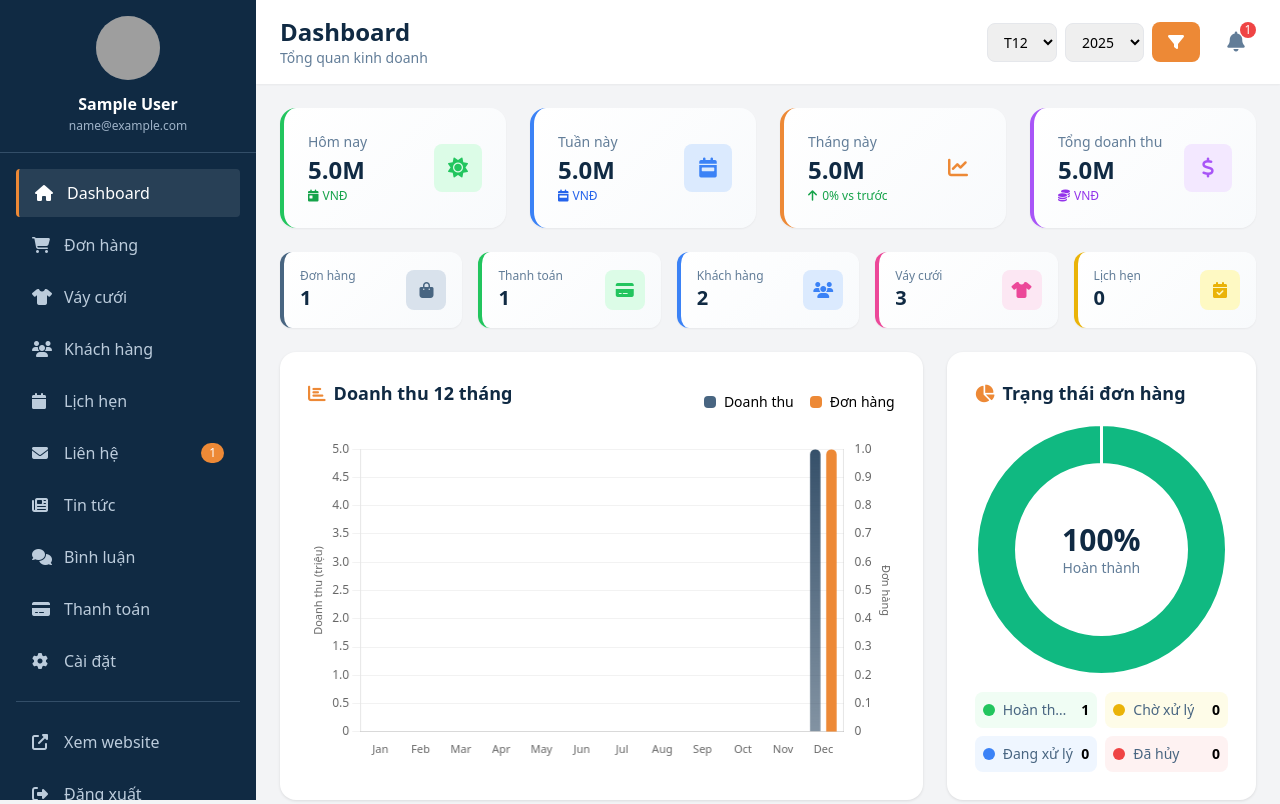
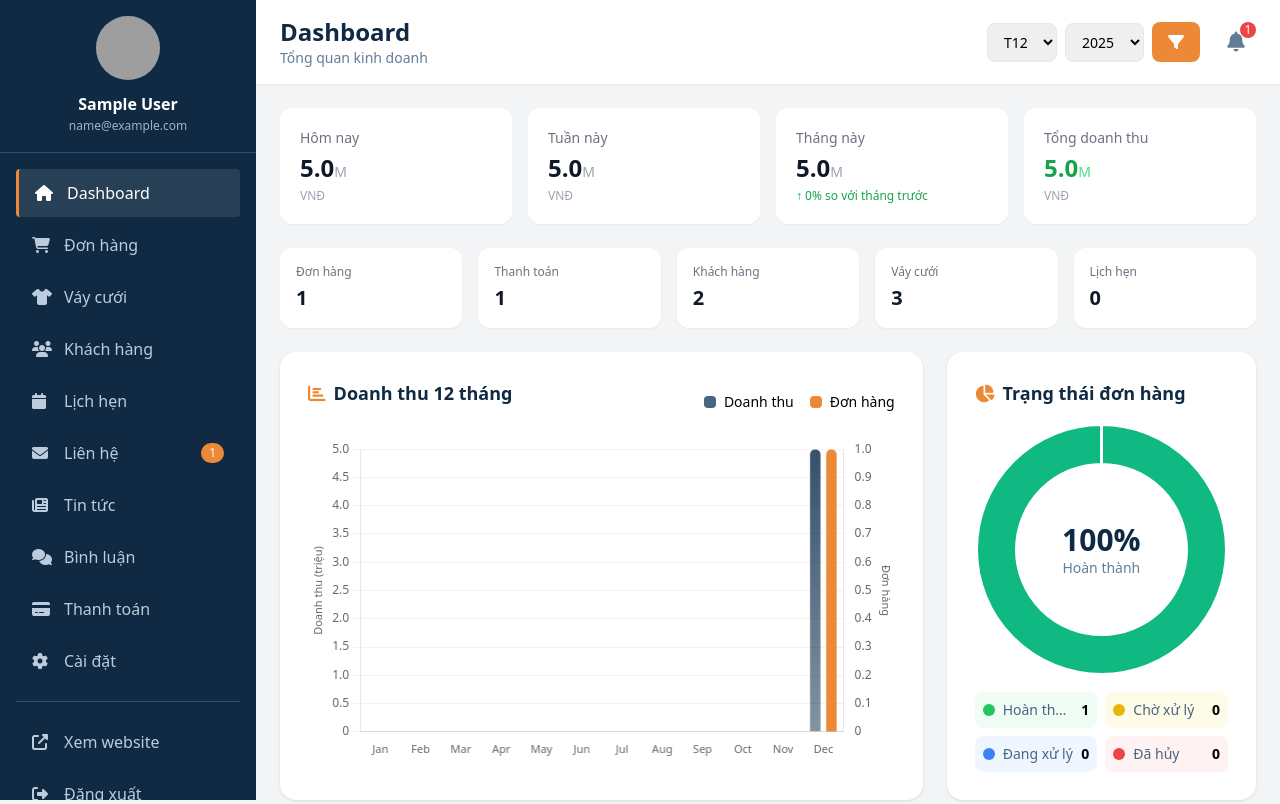
Before and after one commit to KyThuatTVU/DuAn_VayCuoi, a PHP site: page /wedding-dress/admin-dashboard.php in a window 1280 px wide. Shown: the top 804 px of the page. Run offline with PHP 8.4, Linux system fonts and the light colour scheme; the visitor is signed in with stand-in values (Sample User, id 1); data comes from the database, SQL or seed files in the repository; some libraries are stand-ins or nearby versions; grey boxes are pictures that could not be loaded.

Commit message:
cập nhật giao diện quản trị

```diff
--- a/admin-dashboard.php
+++ b/admin-dashboard.php
@@ -395,130 +395,86 @@ $growth_percent = $last_month_revenue > 0 ? round((($month_revenue - $last_month
 
             <!-- Content -->
             <div class="p-3 sm:p-4 lg:p-6 space-y-3 sm:space-y-4 lg:space-y-6 max-w-full overflow-x-hidden">
-                <!-- Stats Cards Row 1 -->
-                <div class="grid grid-cols-2 lg:grid-cols-4 gap-2 sm:gap-3 lg:gap-6">
-                    <!-- Doanh thu hôm nay -->
-                    <div class="card stat-card rounded-lg sm:rounded-xl lg:rounded-2xl p-2.5 sm:p-3 lg:p-6 shadow-sm border-l-2 sm:border-l-4 border-green-500">
-                        <div class="flex items-center justify-between gap-1 sm:gap-2">
-                            <div class="min-w-0 flex-1">
-                                <p class="text-navy-500 text-[10px] sm:text-xs lg:text-sm font-medium truncate">Hôm nay</p>
-                                <p class="text-base sm:text-lg lg:text-2xl font-bold text-navy-900 mt-0.5"><?php echo number_format($today_revenue/1000000, 1); ?>M</p>
-                                <p class="text-[10px] sm:text-xs text-green-600 mt-0.5 hidden sm:block"><i class="fas fa-calendar-day mr-1"></i>VNĐ</p>
-                            </div>
-                            <div class="w-8 h-8 sm:w-10 sm:h-10 lg:w-12 lg:h-12 bg-green-100 rounded-lg flex items-center justify-center flex-shrink-0">
-                                <i class="fas fa-sun text-green-500 text-sm sm:text-base lg:text-xl"></i>
-                            </div>
-                        </div>
+                <!-- Stats Cards Row 1 - Doanh thu -->
+                <div class="grid grid-cols-2 lg:grid-cols-4 gap-3 lg:gap-4">
+                    <!-- Hôm nay -->
+                    <div class="bg-white rounded-xl p-4 lg:p-5 shadow-sm hover:shadow-md transition-shadow">
+                        <p class="text-gray-500 text-xs lg:text-sm font-medium mb-1">Hôm nay</p>
+                        <p class="text-xl lg:text-2xl font-bold text-gray-900"><?php echo number_format($today_revenue/1000000, 1); ?><span class="text-sm font-normal text-gray-400">M</span></p>
+                        <p class="text-xs text-gray-400 mt-1">VNĐ</p>
                     </div>
 
-                    <!-- Doanh thu tuần -->
-                    <div class="card stat-card rounded-lg sm:rounded-xl lg:rounded-2xl p-2.5 sm:p-3 lg:p-6 shadow-sm border-l-2 sm:border-l-4 border-blue-500">
-                        <div class="flex items-center justify-between gap-1 sm:gap-2">
-                            <div class="min-w-0 flex-1">
-                                <p class="text-navy-500 text-[10px] sm:text-xs lg:text-sm font-medium truncate">Tuần này</p>
-                                <p class="text-base sm:text-lg lg:text-2xl font-bold text-navy-900 mt-0.5"><?php echo number_format($week_revenue/1000000, 1); ?>M</p>
-                                <p class="text-[10px] sm:text-xs text-blue-600 mt-0.5 hidden sm:block"><i class="fas fa-calendar-week mr-1"></i>VNĐ</p>
-                            </div>
-                            <div class="w-8 h-8 sm:w-10 sm:h-10 lg:w-12 lg:h-12 bg-blue-100 rounded-lg flex items-center justify-center flex-shrink-0">
-                                <i class="fas fa-calendar-week text-blue-500 text-sm sm:text-base lg:text-xl"></i>
-                            </div>
-                        </div>
+                    <!-- Tuần này -->
+                    <div class="bg-white rounded-xl p-4 lg:p-5 shadow-sm hover:shadow-md transition-shadow">
+                        <p class="text-gray-500 text-xs lg:text-sm font-medium mb-1">Tuần này</p>
+                        <p class="text-xl lg:text-2xl font-bold text-gray-900"><?php echo number_format($week_revenue/1000000, 1); ?><span class="text-sm font-normal text-gray-400">M</span></p>
+                        <p class="text-xs text-gray-400 mt-1">VNĐ</p>
                     </div>
 
-                    <!-- Doanh thu tháng -->
-                    <div class="card stat-card rounded-lg sm:rounded-xl lg:rounded-2xl p-2.5 sm:p-3 lg:p-6 shadow-sm border-l-2 sm:border-l-4 border-accent-500">
-                        <div class="flex items-center justify-between gap-1 sm:gap-2">
-                            <div class="min-w-0 flex-1">
-                                <p class="text-navy-500 text-[10px] sm:text-xs lg:text-sm font-medium truncate">Tháng này</p>
-                                <p class="text-base sm:text-lg lg:text-2xl font-bold text-navy-900 mt-0.5"><?php echo number_format($month_revenue/1000000, 1); ?>M</p>
-                                <p class="text-[10px] sm:text-xs <?php echo $growth_percent >= 0 ? 'text-green-600' : 'text-red-600'; ?> mt-0.5 truncate">
-                                    <i class="fas fa-<?php echo $growth_percent >= 0 ? 'arrow-up' : 'arrow-down'; ?> mr-0.5"></i>
-                                    <span class="hidden sm:inline"><?php echo abs($growth_percent); ?>% vs trước</span>
-                                    <span class="sm:hidden"><?php echo abs($growth_percent); ?>%</span>
-                                </p>
-                            </div>
-                            <div class="w-8 h-8 sm:w-10 sm:h-10 lg:w-12 lg:h-12 bg-accent-100 rounded-lg flex items-center justify-center flex-shrink-0">
-                                <i class="fas fa-chart-line text-accent-500 text-sm sm:text-base lg:text-xl"></i>
-                            </div>
-                        </div>
+                    <!-- Tháng này -->
+                    <div class="bg-white rounded-xl p-4 lg:p-5 shadow-sm hover:shadow-md transition-shadow">
+                        <p class="text-gray-500 text-xs lg:text-sm font-medium mb-1">Tháng này</p>
+                        <p class="text-xl lg:text-2xl font-bold text-gray-900"><?php echo number_format($month_revenue/1000000, 1); ?><span class="text-sm font-normal text-gray-400">M</span></p>
+                        <p class="text-xs mt-1 <?php echo $growth_percent >= 0 ? 'text-green-600' : 'text-red-600'; ?>">
+                            <?php echo $growth_percent >= 0 ? '↑' : '↓'; ?> <?php echo abs($growth_percent); ?>% so với tháng trước
+                        </p>
                     </div>
 
                     <!-- Tổng doanh thu -->
-                    <div class="card stat-card rounded-lg sm:rounded-xl lg:rounded-2xl p-2.5 sm:p-3 lg:p-6 shadow-sm border-l-2 sm:border-l-4 border-purple-500">
-                        <div class="flex items-center justify-between gap-1 sm:gap-2">
-                            <div class="min-w-0 flex-1">
-                                <p class="text-navy-500 text-[10px] sm:text-xs lg:text-sm font-medium truncate">Tổng doanh thu</p>
-                                <p class="text-base sm:text-lg lg:text-2xl font-bold text-navy-900 mt-0.5"><?php echo number_format($total_revenue/1000000, 1); ?>M</p>
-                                <p class="text-[10px] sm:text-xs text-purple-600 mt-0.5 hidden sm:block"><i class="fas fa-coins mr-1"></i>VNĐ</p>
-                            </div>
-                            <div class="w-8 h-8 sm:w-10 sm:h-10 lg:w-12 lg:h-12 bg-purple-100 rounded-lg flex items-center justify-center flex-shrink-0">
-                                <i class="fas fa-dollar-sign text-purple-500 text-sm sm:text-base lg:text-xl"></i>
-                            </div>
-                        </div>
+                    <div class="bg-white rounded-xl p-4 lg:p-5 shadow-sm hover:shadow-md transition-shadow">
+                        <p class="text-gray-500 text-xs lg:text-sm font-medium mb-1">Tổng doanh thu</p>
+                        <p class="text-xl lg:text-2xl font-bold text-green-600"><?php echo number_format($total_revenue/1000000, 1); ?><span class="text-sm font-normal text-green-400">M</span></p>
+                        <p class="text-xs text-gray-400 mt-1">VNĐ</p>
                     </div>
                 </div>
 
-                <!-- Stats Cards Row 2 -->
-                <div class="grid grid-cols-3 sm:grid-cols-3 md:grid-cols-5 lg:grid-cols-5 gap-2 sm:gap-3 lg:gap-4">
-                    <div class="card stat-card rounded-lg sm:rounded-xl p-2 sm:p-3 lg:p-4 shadow-sm border-l-2 sm:border-l-4 border-navy-600">
-                        <div class="flex items-center justify-between gap-1 sm:gap-2">
-                            <div class="min-w-0">
-                                <p class="text-navy-500 text-[10px] sm:text-xs font-medium truncate">Đơn hàng</p>
-                                <p class="text-sm sm:text-base lg:text-xl font-bold text-navy-900"><?php echo number_format($total_orders); ?></p>
+                <!-- Stats Cards Row 2 - Số lượng -->
+                <div class="grid grid-cols-2 sm:grid-cols-3 lg:grid-cols-5 gap-3 lg:gap-4">
+                    <a href="admin-orders.php" class="bg-white rounded-xl p-4 shadow-sm hover:shadow-md transition-all group">
+                        <div class="flex items-center justify-between">
+                            <div>
+                                <p class="text-gray-500 text-xs font-medium">Đơn hàng</p>
+                                <p class="text-lg lg:text-xl font-bold text-gray-900 mt-1"><?php echo number_format($total_orders); ?></p>
                             </div>
-                            <div class="w-6 h-6 sm:w-8 sm:h-8 lg:w-10 lg:h-10 bg-navy-100 rounded-md sm:rounded-lg flex items-center justify-center flex-shrink-0">
-                                <i class="fas fa-shopping-bag text-navy-600 text-[10px] sm:text-xs lg:text-base"></i>
-                            </div>
-                        </div>
-                    </div>
-
-                    <a href="admin-payments.php" class="card stat-card rounded-lg sm:rounded-xl p-2 sm:p-3 lg:p-4 shadow-sm border-l-2 sm:border-l-4 border-green-500 hover:shadow-lg">
-                        <div class="flex items-center justify-between gap-1 sm:gap-2">
-                            <div class="min-w-0">
-                                <p class="text-navy-500 text-[10px] sm:text-xs font-medium truncate">Thanh toán</p>
-                                <p class="text-sm sm:text-base lg:text-xl font-bold text-navy-900"><?php echo number_format($payment_stats['total_success']); ?></p>
-                            </div>
-                            <div class="w-6 h-6 sm:w-8 sm:h-8 lg:w-10 lg:h-10 bg-green-100 rounded-md sm:rounded-lg flex items-center justify-center flex-shrink-0">
-                                <i class="fas fa-credit-card text-green-500 text-[10px] sm:text-xs lg:text-base"></i>
-                            </div>
+                            <?php if($pending_orders > 0): ?>
+                            <span class="text-xs bg-orange-100 text-orange-600 px-2 py-1 rounded-full"><?php echo $pending_orders; ?> chờ</span>
+                            <?php endif; ?>
                         </div>
                     </a>
 
-                    <div class="card stat-card rounded-lg sm:rounded-xl p-2 sm:p-3 lg:p-4 shadow-sm border-l-2 sm:border-l-4 border-blue-500">
-                        <div class="flex items-center justify-between gap-1 sm:gap-2">
-                            <div class="min-w-0">
-                                <p class="text-navy-500 text-[10px] sm:text-xs font-medium truncate">Khách hàng</p>
-                                <p class="text-sm sm:text-base lg:text-xl font-bold text-navy-900"><?php echo number_format($total_users); ?></p>
+                    <a href="admin-payments.php" class="bg-white rounded-xl p-4 shadow-sm hover:shadow-md transition-all group">
+                        <div class="flex items-center justify-between">
+                            <div>
+                                <p class="text-gray-500 text-xs font-medium">Thanh toán</p>
+                                <p class="text-lg lg:text-xl font-bold text-gray-900 mt-1"><?php echo number_format($payment_stats['total_success']); ?></p>
                             </div>
-                            <div class="w-6 h-6 sm:w-8 sm:h-8 lg:w-10 lg:h-10 bg-blue-100 rounded-md sm:rounded-lg flex items-center justify-center flex-shrink-0">
-                                <i class="fas fa-users text-blue-500 text-[10px] sm:text-xs lg:text-base"></i>
+                            <?php if(isset($payment_stats['total_pending']) && $payment_stats['total_pending'] > 0): ?>
+                            <span class="text-xs bg-blue-100 text-blue-600 px-2 py-1 rounded-full"><?php echo $payment_stats['total_pending']; ?> chờ</span>
+                            <?php endif; ?>
+                        </div>
+                    </a>
+
+                    <a href="admin-users.php" class="bg-white rounded-xl p-4 shadow-sm hover:shadow-md transition-all group">
+                        <p class="text-gray-500 text-xs font-medium">Khách hàng</p>
+                        <p class="text-lg lg:text-xl font-bold text-gray-900 mt-1"><?php echo number_format($total_users); ?></p>
+                    </a>
+
+                    <a href="admin-dresses.php" class="bg-white rounded-xl p-4 shadow-sm hover:shadow-md transition-all group">
+                        <p class="text-gray-500 text-xs font-medium">Váy cưới</p>
+                        <p class="text-lg lg:text-xl font-bold text-gray-900 mt-1"><?php echo number_format($total_dresses); ?></p>
+                    </a>
+
+                    <a href="admin-bookings.php" class="bg-white rounded-xl p-4 shadow-sm hover:shadow-md transition-all group">
+                        <div class="flex items-center justify-between">
+                            <div>
+                                <p class="text-gray-500 text-xs font-medium">Lịch hẹn</p>
+                                <p class="text-lg lg:text-xl font-bold text-gray-900 mt-1"><?php echo number_format($pending_bookings); ?></p>
                             </div>
+                            <?php if($pending_bookings > 0): ?>
+                            <span class="text-xs bg-yellow-100 text-yellow-600 px-2 py-1 rounded-full">chờ xử lý</span>
+                            <?php endif; ?>
                         </div>
-                    </div>
-
-                    <div class="card stat-card rounded-lg sm:rounded-xl p-2 sm:p-3 lg:p-4 shadow-sm border-l-2 sm:border-l-4 border-pink-500">
-                        <div class="flex items-center justify-between gap-1 sm:gap-2">
-                            <div class="min-w-0">
-                                <p class="text-navy-500 text-[10px] sm:text-xs font-medium truncate">Váy cưới</p>
-                                <p class="text-sm sm:text-base lg:text-xl font-bold text-navy-900"><?php echo number_format($total_dresses); ?></p>
-                            </div>
-                            <div class="w-6 h-6 sm:w-8 sm:h-8 lg:w-10 lg:h-10 bg-pink-100 rounded-md sm:rounded-lg flex items-center justify-center flex-shrink-0">
-                                <i class="fas fa-tshirt text-pink-500 text-[10px] sm:text-xs lg:text-base"></i>
-                            </div>
-                        </div>
-                    </div>
-
-                    <div class="card stat-card rounded-lg sm:rounded-xl p-2 sm:p-3 lg:p-4 shadow-sm border-l-2 sm:border-l-4 border-yellow-500">
-                        <div class="flex items-center justify-between gap-1 sm:gap-2">
-                            <div class="min-w-0">
-                                <p class="text-navy-500 text-[10px] sm:text-xs font-medium truncate">Lịch hẹn</p>
-                                <p class="text-sm sm:text-base lg:text-xl font-bold text-navy-900"><?php echo number_format($pending_bookings); ?></p>
-                            </div>
-                            <div class="w-6 h-6 sm:w-8 sm:h-8 lg:w-10 lg:h-10 bg-yellow-100 rounded-md sm:rounded-lg flex items-center justify-center flex-shrink-0">
-                                <i class="fas fa-calendar-check text-yellow-500 text-[10px] sm:text-xs lg:text-base"></i>
-                            </div>
-                        </div>
-                    </div>
+                    </a>
                 </div>
 
                 <!-- Charts Row 1: Doanh thu & Trạng thái đơn hàng -->
```
